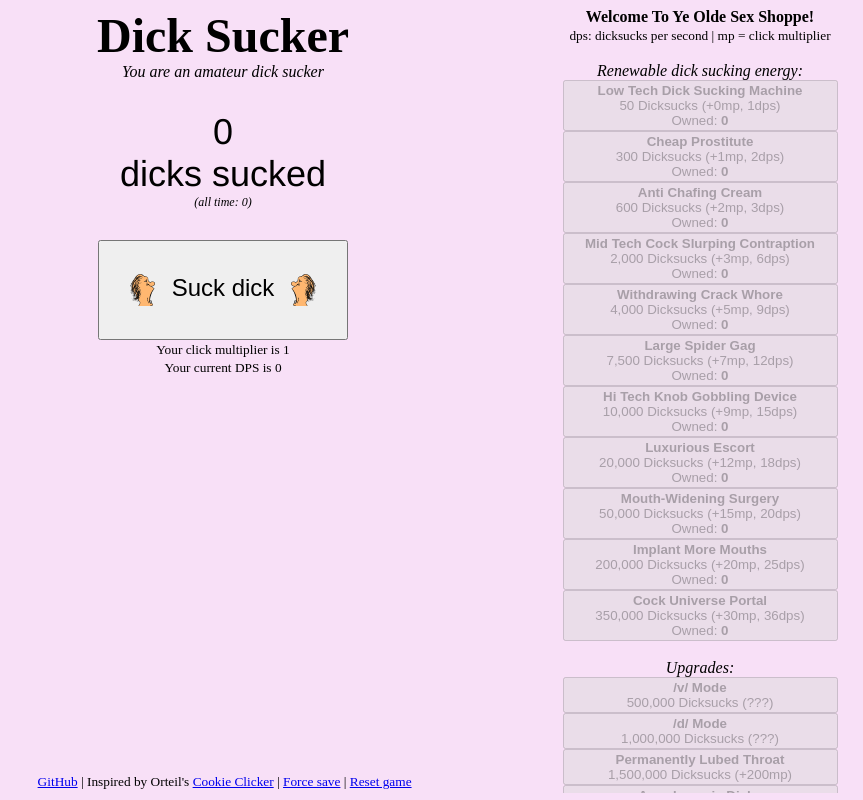
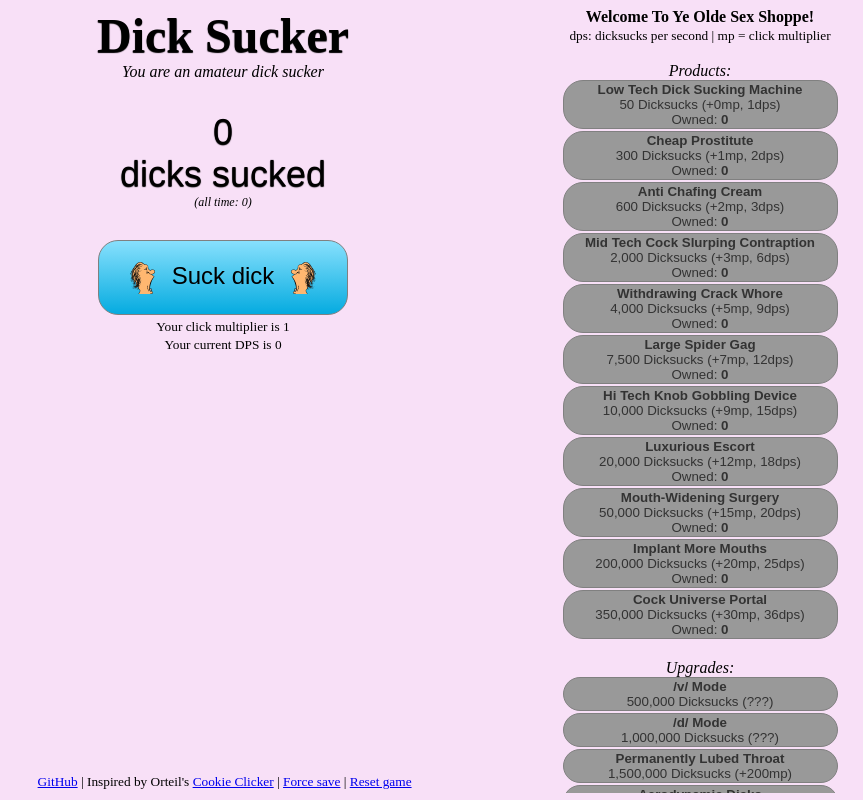
Before and after one commit to Doigt/dsucker, a plain HTML site: page index.html in a window 1280 px wide. Shown: the whole page, without its empty margins (417-1280 px from the left). Drawn offline with Linux system fonts and the light colour scheme.

Commit message:
make buttons prettier

```diff
--- a/index.html
+++ b/index.html
@@ -22,7 +22,7 @@
 
 		<br /><br />
 
-		<i>Renewable dick sucking energy:</i><br />
+		<i>Products:</i><br />
 		<div id="productsContainer">
 
 		</div>
--- a/style.css
+++ b/style.css
@@ -30,11 +30,42 @@ div.dickDisplay, .magicCenterElement, h1 {
 div.dickDisplay {
 	font-family: Helvetica;
 	font-size: 36px;
+
 }
 
-.buyButton {
+h1, div.dickDisplay {
+	text-shadow: #000 0px 1px 1px;
+}
+
+.buyButton:enabled, #suckDickButton {
 	width: 275px;
 	white-space: normal;
+	background: linear-gradient(to bottom, rgba(135,224,253,1) 0%,rgba(83,203,241,1) 40%,rgba(5,171,224,1) 100%);
+	color: #000;
+	border: 1px solid gray;
+	border-radius: 20px;
+	margin-bottom: 2px;
+}
+
+#consumablesContainer > .buyButton:enabled {
+	width: 275px;
+	white-space: normal;
+	color: #000;
+	border: 1px solid gray;
+	border-radius: 20px;
+	margin-bottom: 2px;
+	background: linear-gradient(to bottom, #fefcea 0%,#f1da36 100%);
+}
+
+.buyButton:disabled, #consumablesContainer > .buyButton:disabled {
+	width: 275px;
+	white-space: normal;
+	color: #000;
+	border: 1px solid gray;
+	border-radius: 20px;
+	margin-bottom: 2px;
+	background-color: #999;
+	color: #333;
 }
 
 #slogan, #allTimeDicksSucked {
@@ -48,7 +79,7 @@ div.dickDisplay {
 
 #suckDickButton {
 	width: 250px;
-	height: 100px;
+	height: 75px;
 	font-size: 24px;
 }
 
```
